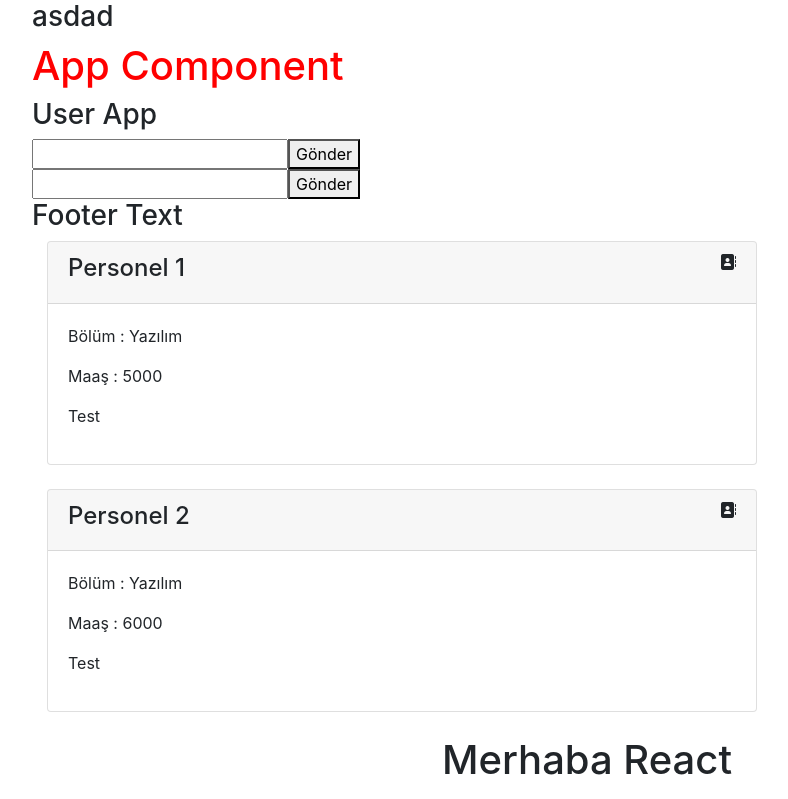
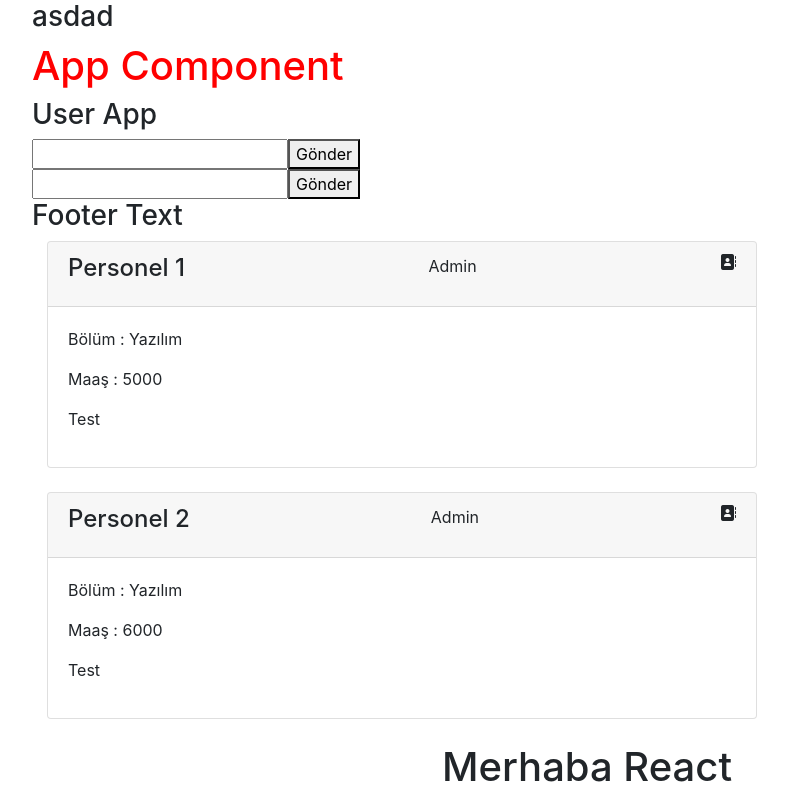
Before and after one commit to ozguryesilbas/reactapp, a React (Create React App) app: page / in a window 1280 px wide. Shown: the top 799 px of the page, without its empty margins (53-841 px from the left). Built offline with nearby package versions, Linux system fonts and the light colour scheme.

Commit message:
bind işlemi eklendi

```diff
--- a/src/components/Personel.js
+++ b/src/components/Personel.js
@@ -17,12 +17,24 @@ class Personel extends Component {
             test : "Test",
             isVisible : true
         }
+        //bind etme işlemini consructorda da yapabiliriz
+        //this.onClickEvent = this.onClickEvent.bind(this);
     }
 
-    onClickEvent(event1){ //onClick ile çağırdığımız metod eventi yakalayacaktır, e veya e2 veya başka bir isim de verebilirdik
-        console.log(event1.target);
-        console.log("ASFDASD");
+    onClickEvent(event1){           //onClick ile çağırdığımız metod eventi yakalayacaktır, e veya e2 veya başka bir isim de verebilirdik
+        console.log(event1.target); // eventin nerede olduğu bilgisi
+        console.log("ASFDASD");     // undefined verir, javascript ve reactta burde this kullanımı için aşağıdaki gibi bind edilmeli
+        console.log(this);
     }
+
+    onClickEvent2(event1){
+        console.log(this);
+    }
+
+    //bind işleminin 3. yöntemi metodu arrow fnction olarak yazmaktır, arrow functionlarda bind işlemi otomatik olarak yapılır
+/*    onClickEvent2 = (event1) =>
+        console.log(this);
+    }*/
 
     render() {
 
@@ -35,6 +47,7 @@ class Personel extends Component {
                 <div className="card">
                     <div className="card-header d-flex justify-content-between">
                         <h4 className="d-inline" onClick={this.onClickEvent}>{name}</h4>
+                        <p className="d-inline" onClick={this.onClickEvent2.bind(this)}>Admin</p>
                         <i className="fas fa-address-book" style={{cursor:"pointer"}}></i>
                     </div>
 
```
